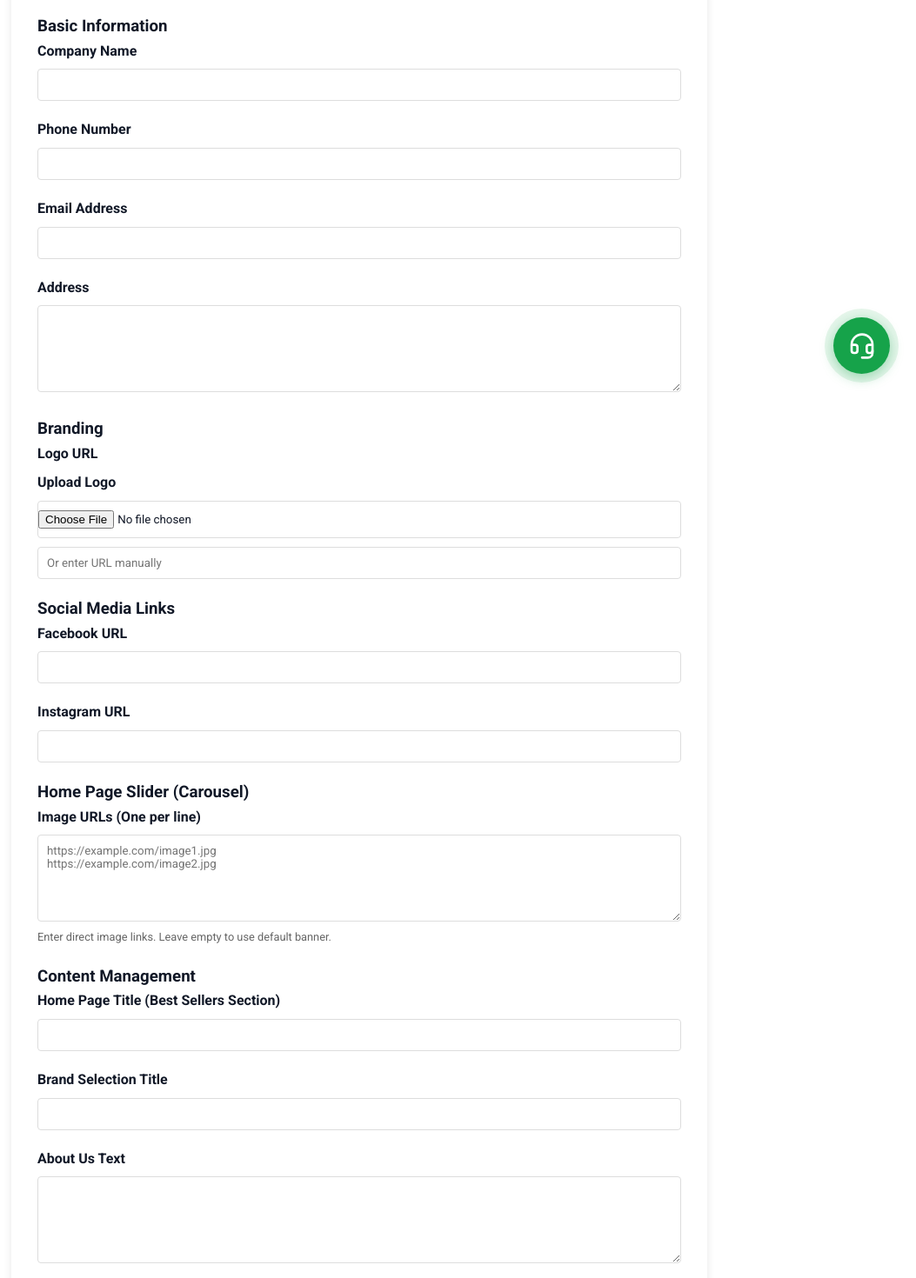
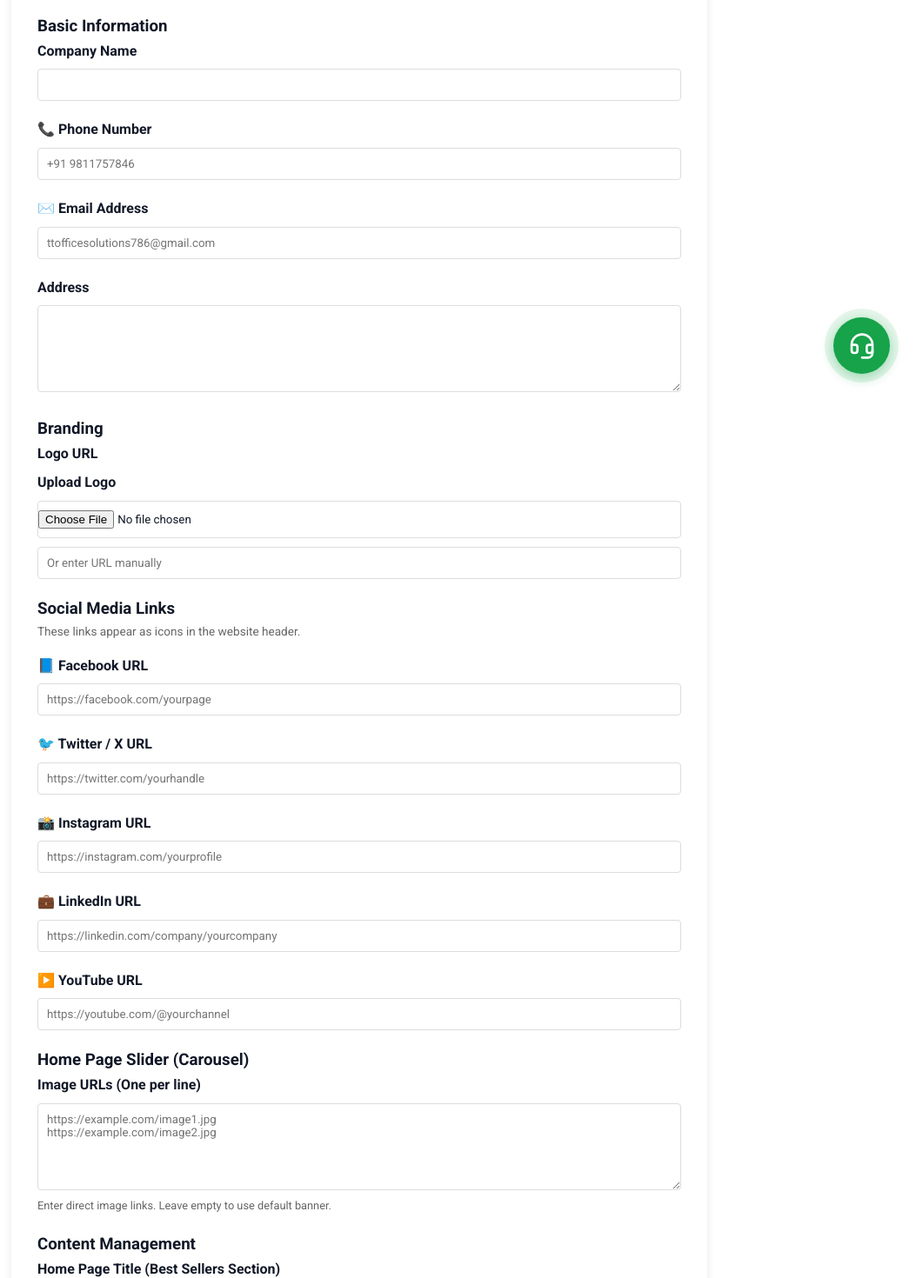
Before and after one commit to tetra9270/tanveer-backend, a React (Vite) app in the folder frontend/: page /admin/settings in a window 1280 px wide. Shown: the part 340-1810 px from the top of the page at 87% size, without its empty margins (227-1280 px from the left). Built offline with nearby package versions, Linux system fonts and the light colour scheme; no server answers.

Commit message:
Update header contact info, social media icons, and add LinkedIn/YouTube to admin settings

```diff
--- a/frontend/src/components/Navbar.jsx
+++ b/frontend/src/components/Navbar.jsx
@@ -1,7 +1,7 @@
 import React, { useState } from 'react';
 import { Link } from 'react-router-dom';
 import { useData } from '../context/DataContext';
-import { Menu, X, Facebook, Twitter, Instagram, Linkedin } from 'lucide-react';
+import { Menu, X, Facebook, Twitter, Instagram, Linkedin, Youtube } from 'lucide-react';
 import trustedBadge from '../assets/trusted_badge.svg';
 import serviceBadge from '../assets/service_badge.svg';
 import logo from '../assets/logo.png';
@@ -12,10 +12,15 @@ const Navbar = () => {
     const [isOpen, setIsOpen] = useState(false);
 
     // Default fallbacks if settings haven't loaded yet
-    const phone = settings?.phone || '+91 85878 38635';
-    const email = settings?.email || 'info@tt-officesolutions.com';
+    const phone = settings?.phone || '+91 9811757846';
+    const email = settings?.email || 'ttofficesolutions786@gmail.com';
     const logoUrl = settings?.logoUrl || logo;
     const companyName = settings?.companyName || 'T&T OFFICE SOLUTIONS';
+    const facebookUrl = settings?.facebookUrl || 'https://facebook.com';
+    const twitterUrl = settings?.twitterUrl || 'https://twitter.com';
+    const instagramUrl = settings?.instagramUrl || 'https://instagram.com';
+    const linkedinUrl = settings?.linkedinUrl || 'https://linkedin.com';
+    const youtubeUrl = settings?.youtubeUrl || 'https://youtube.com';
 
     return (
         <header className="header">
@@ -28,10 +33,11 @@ const Navbar = () => {
                         <span className="bold-green-text">✉️ {email}</span>
                     </div>
                     <div className="social-icons">
-                        <a href="https://facebook.com" target="_blank" rel="noopener noreferrer"><Facebook size={16} /></a>
-                        <a href="https://twitter.com" target="_blank" rel="noopener noreferrer"><Twitter size={16} /></a>
-                        <a href="https://instagram.com" target="_blank" rel="noopener noreferrer"><Instagram size={16} /></a>
-                        <a href="https://linkedin.com" target="_blank" rel="noopener noreferrer"><Linkedin size={16} /></a>
+                        {facebookUrl && <a href={facebookUrl} target="_blank" rel="noopener noreferrer"><Facebook size={16} /></a>}
+                        {twitterUrl && <a href={twitterUrl} target="_blank" rel="noopener noreferrer"><Twitter size={16} /></a>}
+                        {instagramUrl && <a href={instagramUrl} target="_blank" rel="noopener noreferrer"><Instagram size={16} /></a>}
+                        {linkedinUrl && <a href={linkedinUrl} target="_blank" rel="noopener noreferrer"><Linkedin size={16} /></a>}
+                        {youtubeUrl && <a href={youtubeUrl} target="_blank" rel="noopener noreferrer"><Youtube size={16} /></a>}
                     </div>
                 </div>
             </div>
--- a/frontend/src/pages/AdminSettings.jsx
+++ b/frontend/src/pages/AdminSettings.jsx
@@ -15,6 +15,8 @@ const AdminSettings = () => {
         facebookUrl: '',
         twitterUrl: '',
         instagramUrl: '',
+        linkedinUrl: '',
+        youtubeUrl: '',
         carouselImages: '',
         homePageTitle: '',
         brandSelectionTitle: '',
@@ -34,6 +36,8 @@ const AdminSettings = () => {
                 facebookUrl: settings.facebookUrl || '',
                 twitterUrl: settings.twitterUrl || '',
                 instagramUrl: settings.instagramUrl || '',
+                linkedinUrl: settings.linkedinUrl || '',
+                youtubeUrl: settings.youtubeUrl || '',
                 carouselImages: settings.carouselImages ? settings.carouselImages.join('\n') : '',
                 homePageTitle: settings.homePageTitle || '',
                 brandSelectionTitle: settings.brandSelectionTitle || '',
@@ -78,12 +82,12 @@ const AdminSettings = () => {
                         <input name="companyName" value={formData.companyName} onChange={handleChange} />
                     </div>
                     <div className="form-group">
-                        <label>Phone Number</label>
-                        <input name="phone" value={formData.phone} onChange={handleChange} />
+                        <label>📞 Phone Number</label>
+                        <input name="phone" value={formData.phone} onChange={handleChange} placeholder="+91 9811757846" />
                     </div>
                     <div className="form-group">
-                        <label>Email Address</label>
-                        <input name="email" value={formData.email} onChange={handleChange} />
+                        <label>✉️ Email Address</label>
+                        <input name="email" value={formData.email} onChange={handleChange} placeholder="ttofficesolutions786@gmail.com" />
                     </div>
                     <div className="form-group">
                         <label>Address</label>
@@ -113,13 +117,26 @@ const AdminSettings = () => {
                     </div>
 
                     <h3>Social Media Links</h3>
+                    <p style={{ color: '#666', fontSize: '0.85em', marginBottom: '15px' }}>These links appear as icons in the website header.</p>
                     <div className="form-group">
-                        <label>Facebook URL</label>
-                        <input name="facebookUrl" value={formData.facebookUrl} onChange={handleChange} />
+                        <label>📘 Facebook URL</label>
+                        <input name="facebookUrl" value={formData.facebookUrl} onChange={handleChange} placeholder="https://facebook.com/yourpage" />
                     </div>
                     <div className="form-group">
-                        <label>Instagram URL</label>
-                        <input name="instagramUrl" value={formData.instagramUrl} onChange={handleChange} />
+                        <label>🐦 Twitter / X URL</label>
+                        <input name="twitterUrl" value={formData.twitterUrl} onChange={handleChange} placeholder="https://twitter.com/yourhandle" />
+                    </div>
+                    <div className="form-group">
+                        <label>📸 Instagram URL</label>
+                        <input name="instagramUrl" value={formData.instagramUrl} onChange={handleChange} placeholder="https://instagram.com/yourprofile" />
+                    </div>
+                    <div className="form-group">
+                        <label>💼 LinkedIn URL</label>
+                        <input name="linkedinUrl" value={formData.linkedinUrl} onChange={handleChange} placeholder="https://linkedin.com/company/yourcompany" />
+                    </div>
+                    <div className="form-group">
+                        <label>▶️ YouTube URL</label>
+                        <input name="youtubeUrl" value={formData.youtubeUrl} onChange={handleChange} placeholder="https://youtube.com/@yourchannel" />
                     </div>
 
                     <h3>Home Page Slider (Carousel)</h3>
```
Also changed, not shown: 1 other file (tests, documents, lock files or other folders).
